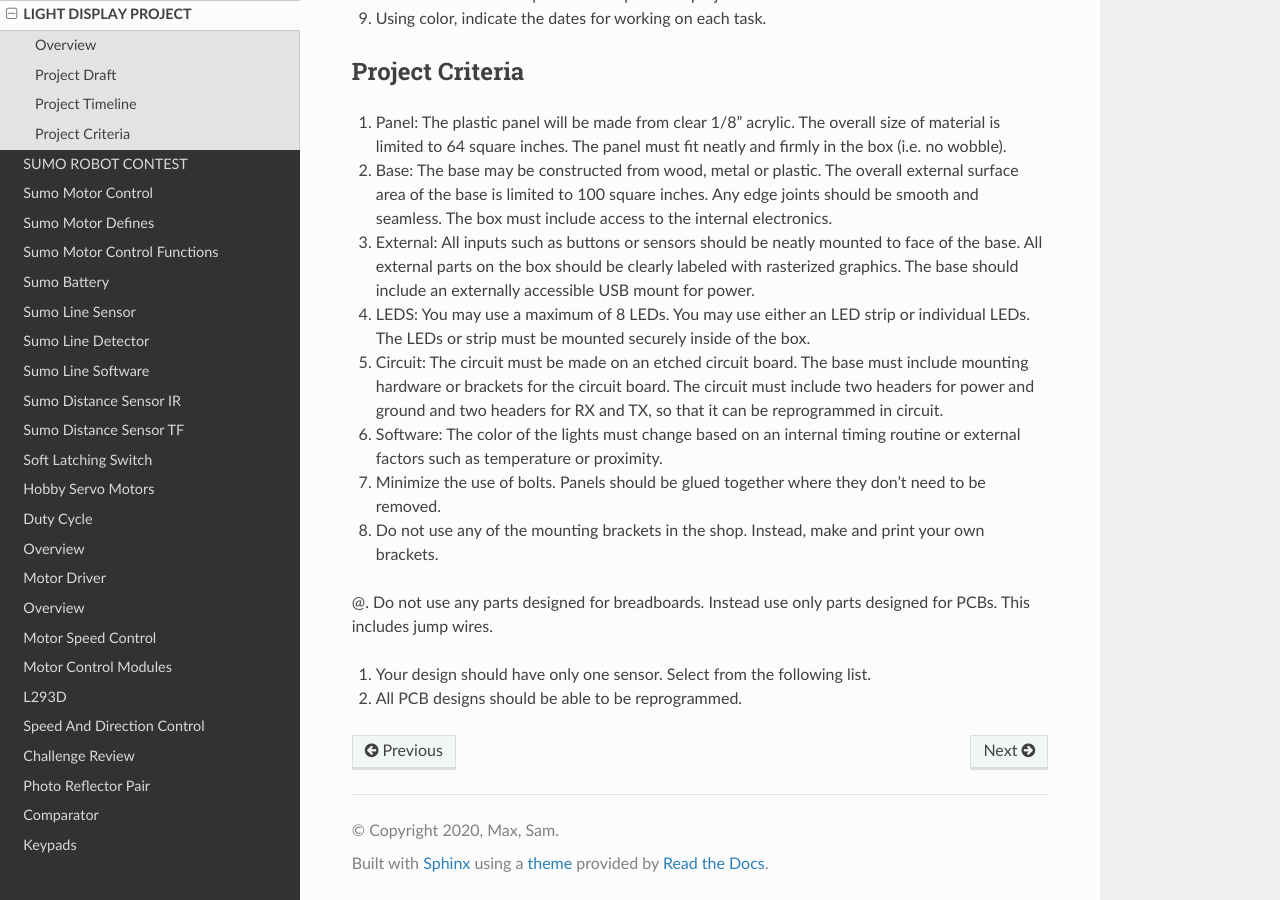
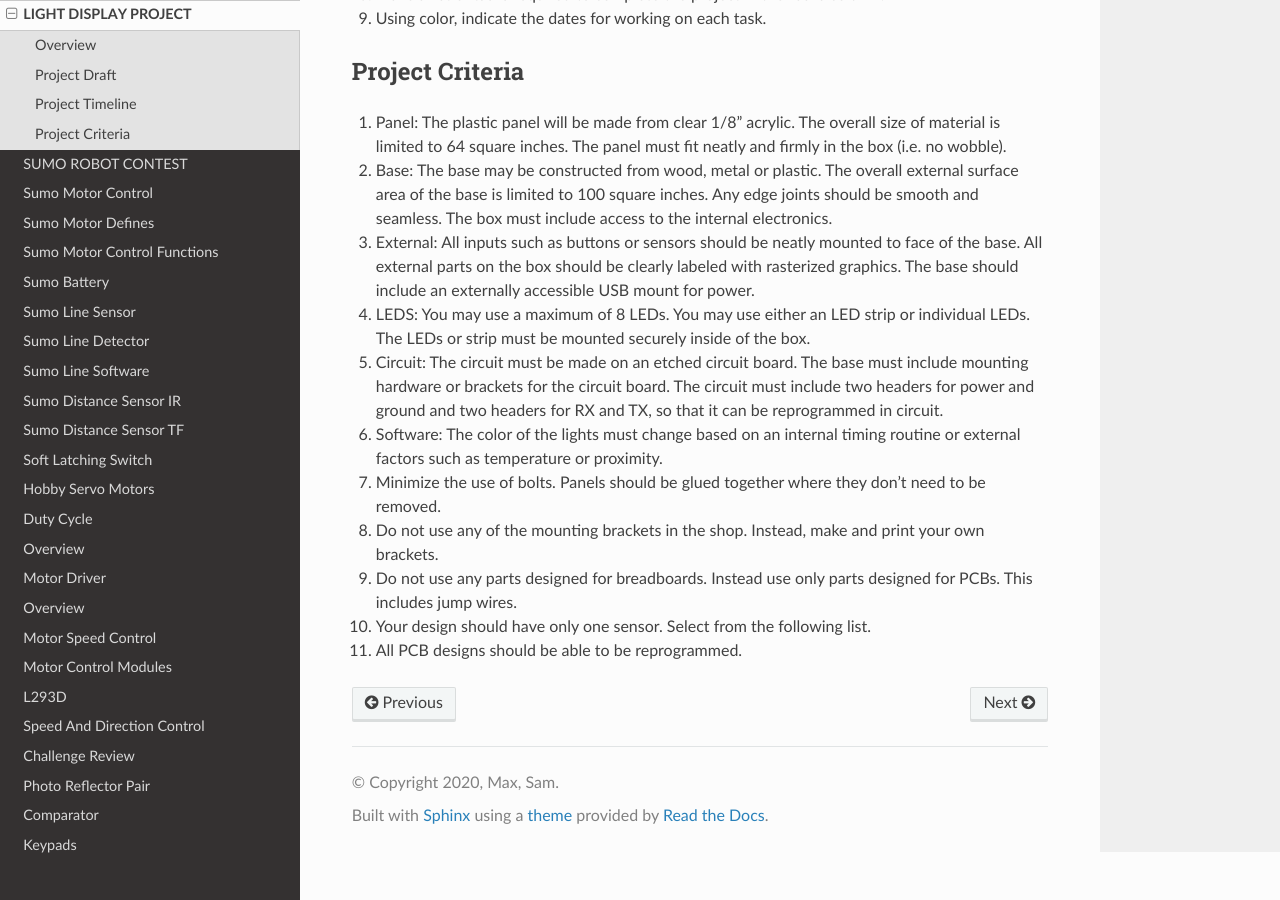
Before and after one commit to maxtkc/mvths-wiki, a Sphinx documentation site: the page built from docs/047a-light-display-project.rst, in a window 1280 px wide and 900 px high, scrolled down 1137 px. Built offline with Sphinx 7.4.7 and the Read the Docs theme 2.0.0, drawn with Linux system fonts in a browser that asks for light colours; pages that are not in the unit, such as notebooks, are missing from menus.

```diff
--- a/docs/047a-light-display-project.rst
+++ b/docs/047a-light-display-project.rst
@@ -52,7 +52,7 @@ Project Criteria
 
 #. Do not use any of the mounting brackets in the shop. Instead, make and print your own brackets.
 
-@. Do not use any parts designed for breadboards. Instead use only parts designed for PCBs. This includes jump wires.
+#. Do not use any parts designed for breadboards. Instead use only parts designed for PCBs. This includes jump wires.
 
 #. Your design should have only one sensor. Select from the following list.
 
```
